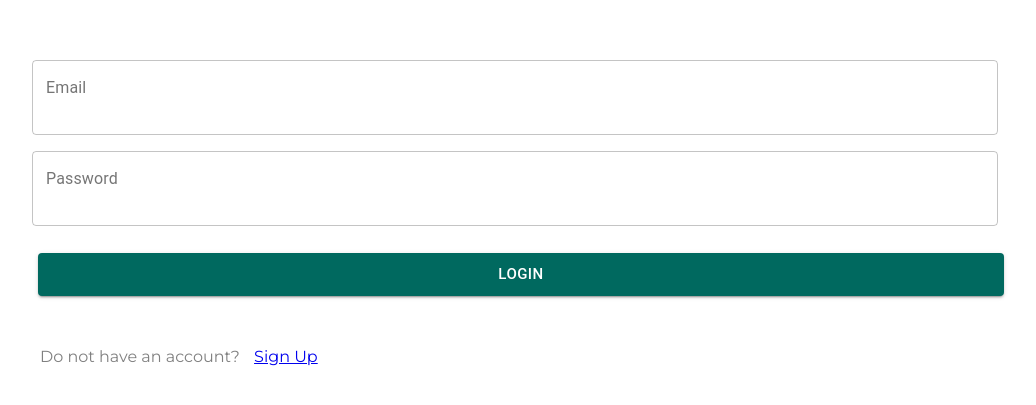
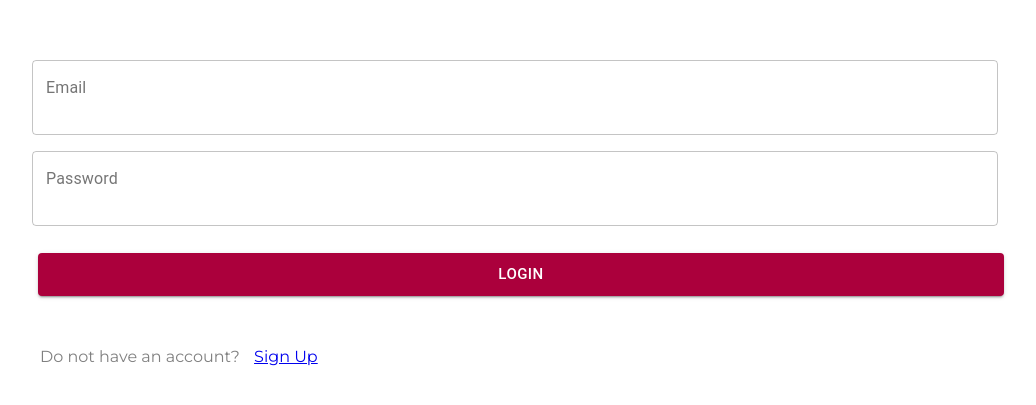
Before and after one commit to drny85/grocery_material, a React (Create React App) app: page / in a window 1280 px wide. Shown: the part 191-596 px from the top of the page, without its empty margins (133-1169 px from the left). Built offline with nearby package versions, Linux system fonts and the light colour scheme; no server answers.

Commit message:
change thme colors

```diff
--- a/src/App.js
+++ b/src/App.js
@@ -30,12 +30,12 @@ const theme = createMuiTheme({
   palette: {
     primary: {
       light: "#4f83cc",
-      main: "#00695f",
+      main: "#ab003c",
       dark: "#002f6c",
     },
     secondary: {
       light: "#718792",
-      main: "#1c54b2",
+      main: "#ff9100",
       dark: "#1c313a",
       contrastText: "#eceff1",
     },
--- a/src/components/ActionCard/ActionCard.jsx
+++ b/src/components/ActionCard/ActionCard.jsx
@@ -16,7 +16,8 @@ const useStyles = makeStyles((theme) => ({
         width: '30%',
         marginBottom: '2rem',
         marginRight: '2rem',
-        backgroundColor: theme.palette.secondary.main
+        backgroundColor: theme.palette.primary.main,
+        borderRadius: theme.spacing(2)
     },
 
     title: {
--- a/src/components/Items/CardItem.jsx
+++ b/src/components/Items/CardItem.jsx
@@ -8,17 +8,18 @@ import CardMedia from '@material-ui/core/CardMedia';
 import CheckCircleIcon from '@material-ui/icons/CheckCircle';
 import Typography from '@material-ui/core/Typography';
 
-const useStyles = makeStyles({
+const useStyles = makeStyles((theme) => ({
   root: {
     maxWidth: 300,
     margin: '1rem',
     maxHeigh: 300,
+    borderRadius: theme.spacing(1)
 
   },
   media: {
     height: 100,
   },
-});
+}));
 
 const CardItem = ({ item, onClick }) => {
   const classes = useStyles();
--- a/src/components/Items/CategoryScrollItem.jsx
+++ b/src/components/Items/CategoryScrollItem.jsx
@@ -1,7 +1,8 @@
+import { useTheme } from "@material-ui/core";
 import React from "react";
 
 const CategoryScrollItem = ({ id, name, selected, count, onClick }) => {
-
+  const theme = useTheme()
 
   return (
     <div
@@ -10,7 +11,7 @@ const CategoryScrollItem = ({ id, name, selected, count, onClick }) => {
       style={{
         display: "flex",
         height: "3rem",
-        backgroundColor: id === selected ? "gray" : "#eee",
+        backgroundColor: id === selected ? theme.palette.secondary.main : "#eee",
         padding: "1rem 2rem",
         borderRadius: "20px",
         justifyContent: "center",
--- a/src/reduxStore/reducers/itemsReducer.jsx
+++ b/src/reduxStore/reducers/itemsReducer.jsx
@@ -22,7 +22,7 @@ const itemsReducer = (state = initialState, action) => {
     case GET_ITEMS:
       return {
         ...state,
-        items: action.payload,
+        items: [...action.payload],
         loading: false,
       };
     case ADD_ITEM:
```
Also changed, not shown: 1 other file (tests, documents, lock files or other folders).
